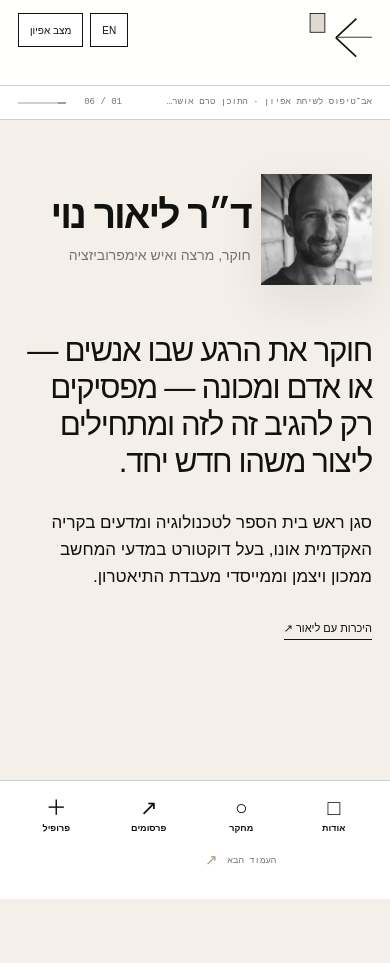
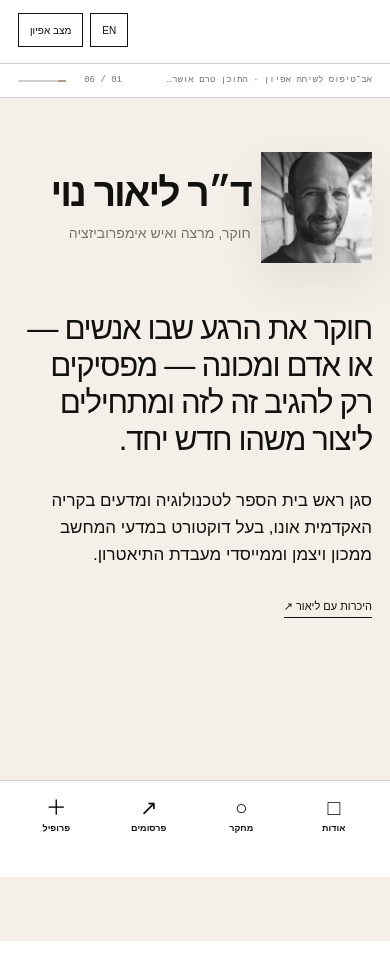
Before and after one commit to CreativeLabOAC/CreativeLabOAC, a Next.js app: page / in a window 390 px wide. After the commit the page ends 941 px from the top, so only its background shows below. Built offline with nearby package versions, Linux system fonts and the light colour scheme.

Commit message:
Fix language-aware header navigation

```diff
--- a/app/globals.css
+++ b/app/globals.css
@@ -28,8 +28,8 @@ img { display: block; width: 100%; }
 .header {
   min-height: 108px;
   padding: 15px var(--margin);
-  display: grid;
-  grid-template-columns: 130px 1fr auto;
+  display: flex;
+  justify-content: space-between;
   align-items: start;
   gap: 28px;
   background: rgba(255,255,255,.94);
@@ -39,13 +39,8 @@ img { display: block; width: 100%; }
   border-bottom: 1px solid var(--line);
   backdrop-filter: blur(12px);
 }
-.back-mark { direction: ltr; width: 94px; height: 50px; display: flex; align-items: start; gap: 13px; }
-.mark-square { width: 21px; height: 24px; border: 1.5px solid var(--black); background: color-mix(in srgb, var(--accent) 38%, white); transition: background .35s; }
-.mark-arrow { display: block; width: 50px; height: 32px; font-size: 0; position: relative; border-bottom: 1.5px solid var(--black); transform: translateY(-2px); }
-.mark-arrow::before,.mark-arrow::after { content: ""; position: absolute; left: 0; bottom: -1px; width: 34px; height: 1.5px; background: var(--black); transform-origin: left center; }
-.mark-arrow::before { transform: rotate(43deg); }.mark-arrow::after { transform: rotate(-43deg); }
 
-.header nav { justify-self: end; display: flex; align-items: start; gap: clamp(22px,4vw,70px); }
+.header nav { display: flex; align-items: start; gap: clamp(22px,4vw,70px); }
 .header nav a { min-width: 72px; display: flex; flex-direction: column; align-items: center; gap: 5px; font-size: 11px; font-weight: 600; position: relative; transition:opacity .2s ease; }
 .nav-symbol { height: 44px; display: grid; place-items: center; font-size: 35px; font-weight: 300; line-height: 1; transition: transform .2s,color .2s; }
 .header nav:hover a:not(:hover) { opacity:.46; }
@@ -211,7 +206,7 @@ img { display: block; width: 100%; }
 .summary-actions button:first-child { background:var(--black); color:#fff; }.summary-actions button:hover { background:var(--accent); color:var(--black); }.summary-actions .reset-button { grid-column:1/-1; border-color:var(--line); color:var(--gray); }
 
 @media(max-width:1000px){
-  .header { grid-template-columns:100px 1fr auto; }.header nav{gap:20px}.header nav a{min-width:55px}
+  .header nav{gap:20px}.header nav a{min-width:55px}
   .portrait{grid-column:1/span 2}.identity-block{grid-column:3/span 4}.home-copy{grid-column:1/span 6}.folio{grid-column:9/span 4}
   .page-kicker{grid-column:1/span 2}.page-title{grid-column:3/span 9}
   .research-browser,.publication-list,.profile-layout,.facts{grid-column:1/span 12}
@@ -219,7 +214,7 @@ img { display: block; width: 100%; }
   .characterization-hero .page-kicker{grid-column:1/span 2}.characterization-title{grid-column:3/span 9}.characterization-layout{grid-template-columns:1fr}.characterization-summary{position:relative;top:auto;max-height:none;grid-row:1;margin-inline-start:calc((100% - 720px)/2);width:min(100%,720px)}
 }
 @media(max-width:720px){
-  :root{--margin:18px}.site{padding-bottom:64px}.header{min-height:86px;grid-template-columns:82px 1fr;padding-block:13px;backdrop-filter:none}.back-mark{width:76px;transform:scale(.82);transform-origin:top left}[dir="rtl"] .back-mark{transform-origin:top right}.header-actions{justify-self:end}.studio-trigger{gap:8px}.studio-trigger span{display:none}.notice{min-height:34px}.notice>span{max-width:58%;overflow:hidden;text-overflow:ellipsis;white-space:nowrap}.route-progress{min-width:104px;grid-template-columns:auto 48px}.route-progress span:last-child{display:none}
+  :root{--margin:18px}.site{padding-bottom:64px}.header{min-height:64px;padding-block:13px;justify-content:flex-end;backdrop-filter:none}.studio-trigger{gap:8px}.studio-trigger span{display:none}.notice{min-height:34px}.notice>span{max-width:58%;overflow:hidden;text-overflow:ellipsis;white-space:nowrap}.route-progress{min-width:104px;grid-template-columns:auto 48px}.route-progress span:last-child{display:none}
   .header nav{position:fixed;z-index:45;inset-inline:0;bottom:0;width:100%;height:64px;padding:6px 10px 5px;display:flex;align-items:stretch;justify-self:stretch;justify-content:space-around;gap:0;background:rgba(255,255,255,.96);border-top:1px solid var(--line);backdrop-filter:blur(12px)}
   .header nav a{min-width:0;flex:1;justify-content:center;gap:2px;font-size:9px}.nav-symbol{height:28px;font-size:21px}.header nav a.active::after{top:-7px;bottom:auto;width:60%;height:3px}
   .screen{padding-block:54px}.home-screen{display:grid;grid-template-columns:repeat(6,1fr);gap:10px}.portrait{grid-column:1/span 2}.identity-block{grid-column:3/span 4}.identity-block h1{font-size:39px}.home-copy{grid-column:1/span 6;margin-top:38px}.home-copy .lead{font-size:clamp(29px,8vw,42px)}.folio,.interaction-axis{display:none}
--- a/app/page.tsx
+++ b/app/page.tsx
@@ -285,9 +285,6 @@ export default function Home() {
   return (
     <main className="site" data-page={page} dir={rtl ? "rtl" : "ltr"}>
       <header className="header">
-        <a href={hrefFor("home")} className="back-mark" aria-label={t.name}>
-          <span className="mark-square" /><span className="mark-arrow">←</span>
-        </a>
         <nav aria-label={rtl ? "ניווט ראשי" : "Main navigation"}>
           {(["about", "research", "publications", "profile"] as Page[]).map((target, index) => (
             <a href={hrefFor(target)} className={page === target ? "active" : ""} aria-current={page === target ? "page" : undefined} key={target}>
```
